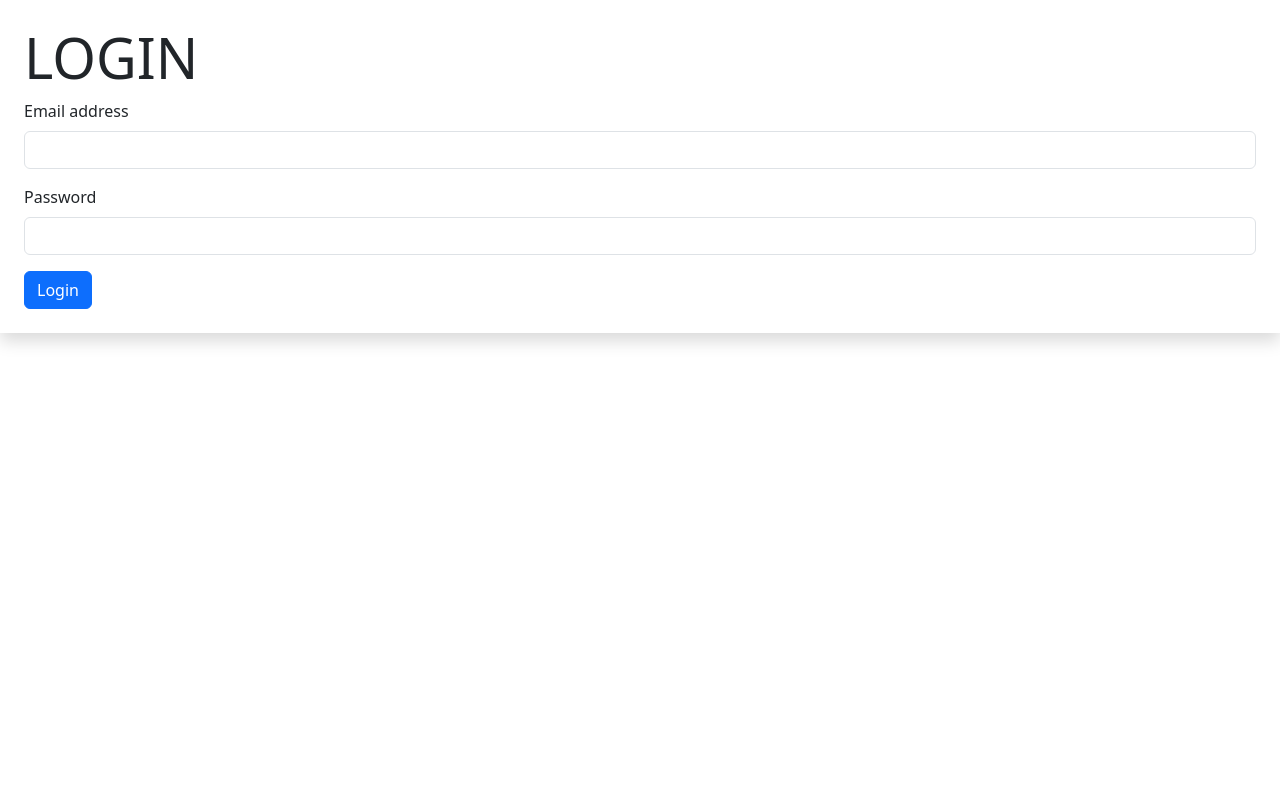
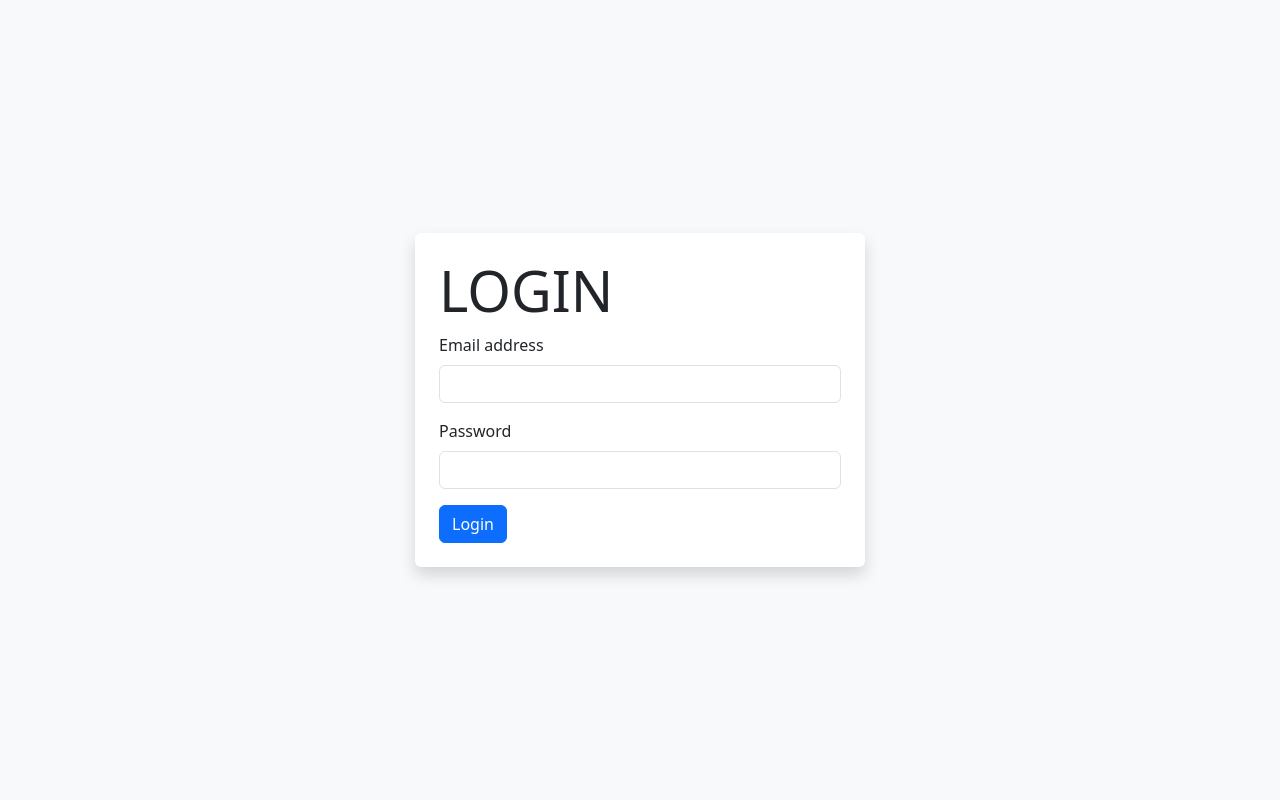
Before and after one commit to afnankhanniazi/task-management-system, a PHP site: page /login.php in a window 1280 px wide. Run offline with PHP 8.4, Linux system fonts and the light colour scheme.

Commit message:
wrapping the form

```diff
--- a/login.php
+++ b/login.php
@@ -1,3 +1,4 @@
+
 <!DOCTYPE html>
 <html lang="en">
 <head>
@@ -7,10 +8,10 @@
     <link href="https://cdn.jsdelivr.net/npm/bootstrap@5.3.6/dist/css/bootstrap.min.css" rel="stylesheet" integrity="sha384-4Q6Gf2aSP4eDXB8Miphtr37CMZZQ5oXLH2yaXMJ2w8e2ZtHTl7GptT4jmndRuHDT" crossorigin="anonymous">
     <link rel="stylesheet" href="css/lstye.css">
 </head>
-<body class="login-body">
-<form class="shadow p-4">
+<body class="login-body bg-light" style="min-height:100vh;">
+<div class="d-flex justify-content-center align-items-center" style="min-height:100vh;">
+    <form class="shadow p-4 bg-white rounded" style="min-width:350px; width:100%; max-width:450px;">
         <h3 class="display-4">LOGIN</h3>
-
         <div class="mb-3">
             <label for="exampleInputEmail1" class="form-label">Email address</label>
             <input type="email" class="form-control" id="exampleInputEmail1" aria-describedby="emailHelp">
@@ -21,8 +22,7 @@
         </div>
         <button type="submit" class="btn btn-primary">Login</button>
     </form>
-
+</div>
 <script src="https://cdn.jsdelivr.net/npm/bootstrap@5.3.6/dist/js/bootstrap.bundle.min.js" integrity="sha384-j1CDi7MgGQ12Z7Qab0qlWQ/Qqz24Gc6BM0thvEMVjHnfYGF0rmFCozFSxQBxwHKO" crossorigin="anonymous"></script>
-
 </body>
 </html>
```
Lines whose indentation alone changed are shown as unchanged.
